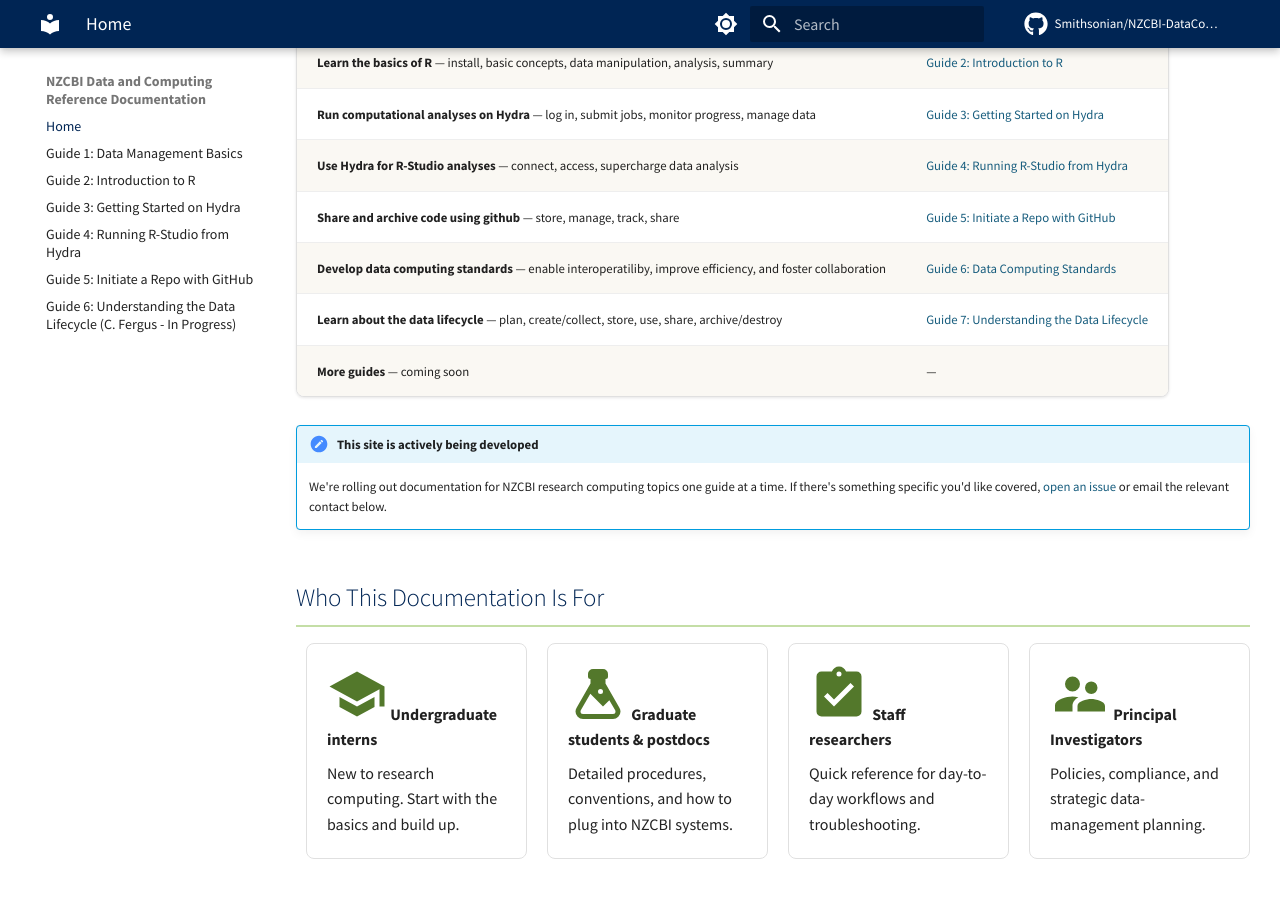
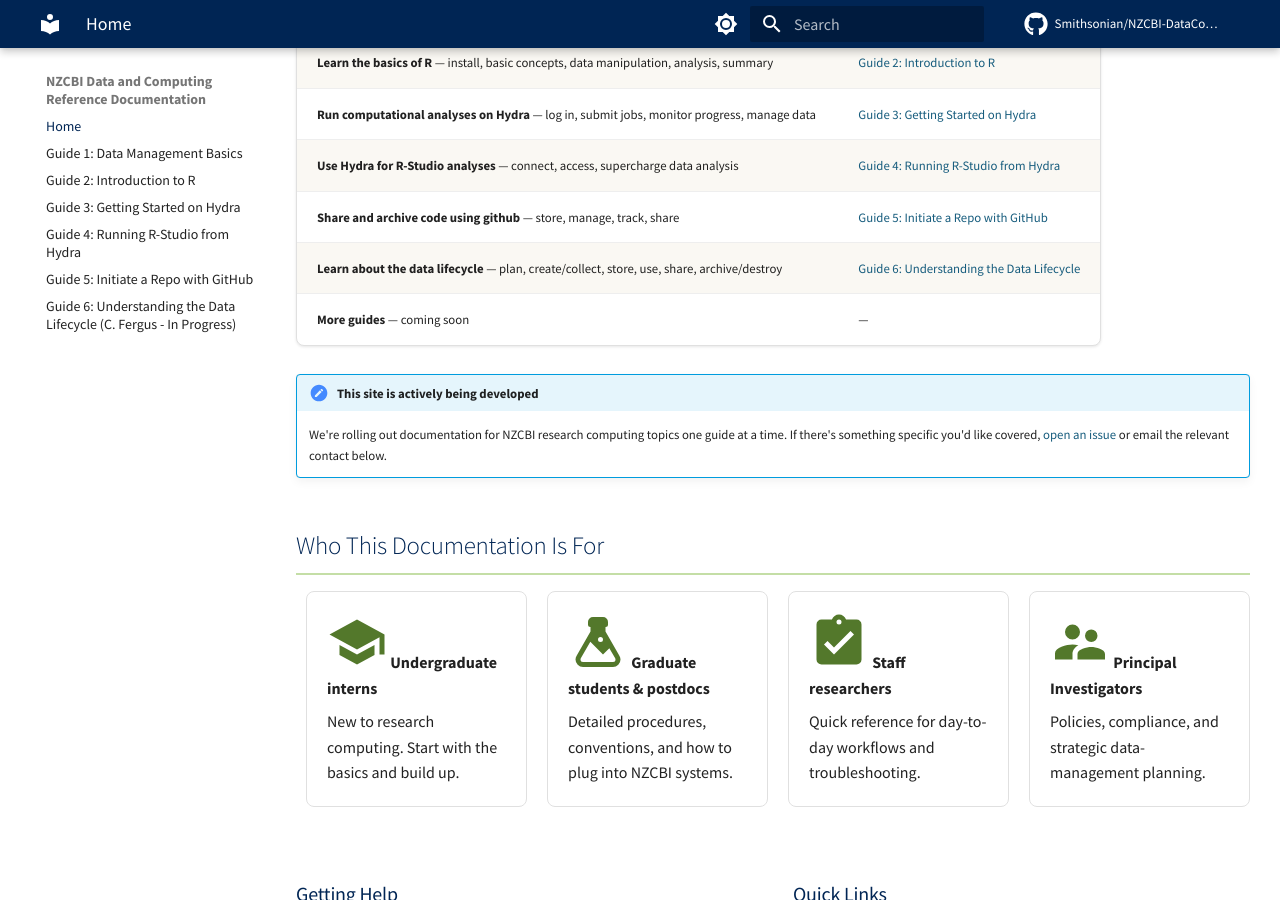
Before and after one commit to Smithsonian/NZCBI-DataComputingDocs, an MkDocs documentation site: the page built from docs/index.md, in a window 1280 px wide and 900 px high, scrolled down 730 px. Built offline with MkDocs 1.6.1 and Material for MkDocs 9.7.7, drawn with Linux system fonts in a browser that asks for light colours; comment, search, counter and statistics services are not loaded.

Commit message:
Minor updates

```diff
--- a/docs/index.md
+++ b/docs/index.md
@@ -25,8 +25,7 @@
 | **Run computational analyses on Hydra** &mdash; log in, submit jobs, monitor progress, manage data | [Guide 3: Getting Started on Hydra](hydra.md) |
 | **Use Hydra for R-Studio analyses** &mdash; connect, access, supercharge data analysis | [Guide 4: Running R-Studio from Hydra](RStudio-Hydra.md) |
 | **Share and archive code using github** &mdash; store, manage, track, share | [Guide 5: Initiate a Repo with GitHub](github.md) |
-| **Develop data computing standards** &mdash; enable interoperatiliby, improve efficiency, and foster collaboration | [Guide 6: Data Computing Standards](computing-standards.md) |
-| **Learn about the data lifecycle** &mdash; plan, create/collect, store, use, share, archive/destroy | [Guide 7: Understanding the Data Lifecycle](data-lifecycle.md) |
+| **Learn about the data lifecycle** &mdash; plan, create/collect, store, use, share, archive/destroy | [Guide 6: Understanding the Data Lifecycle](data-lifecycle.md) |
 | **More guides** &mdash; coming soon | &mdash; |
 
 !!! note "This site is actively being developed"
```
Also changed, not shown: 1 other file.
